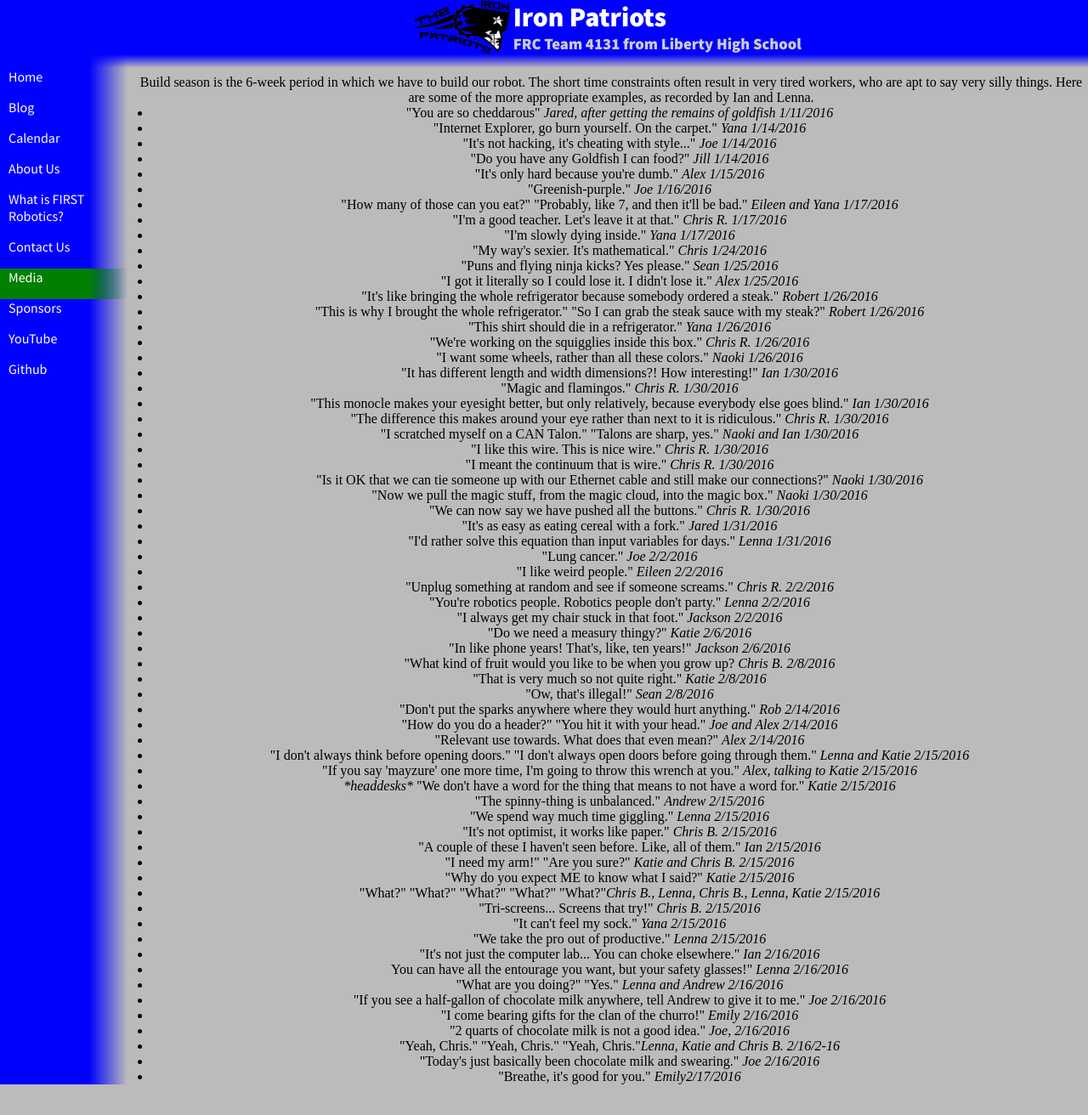
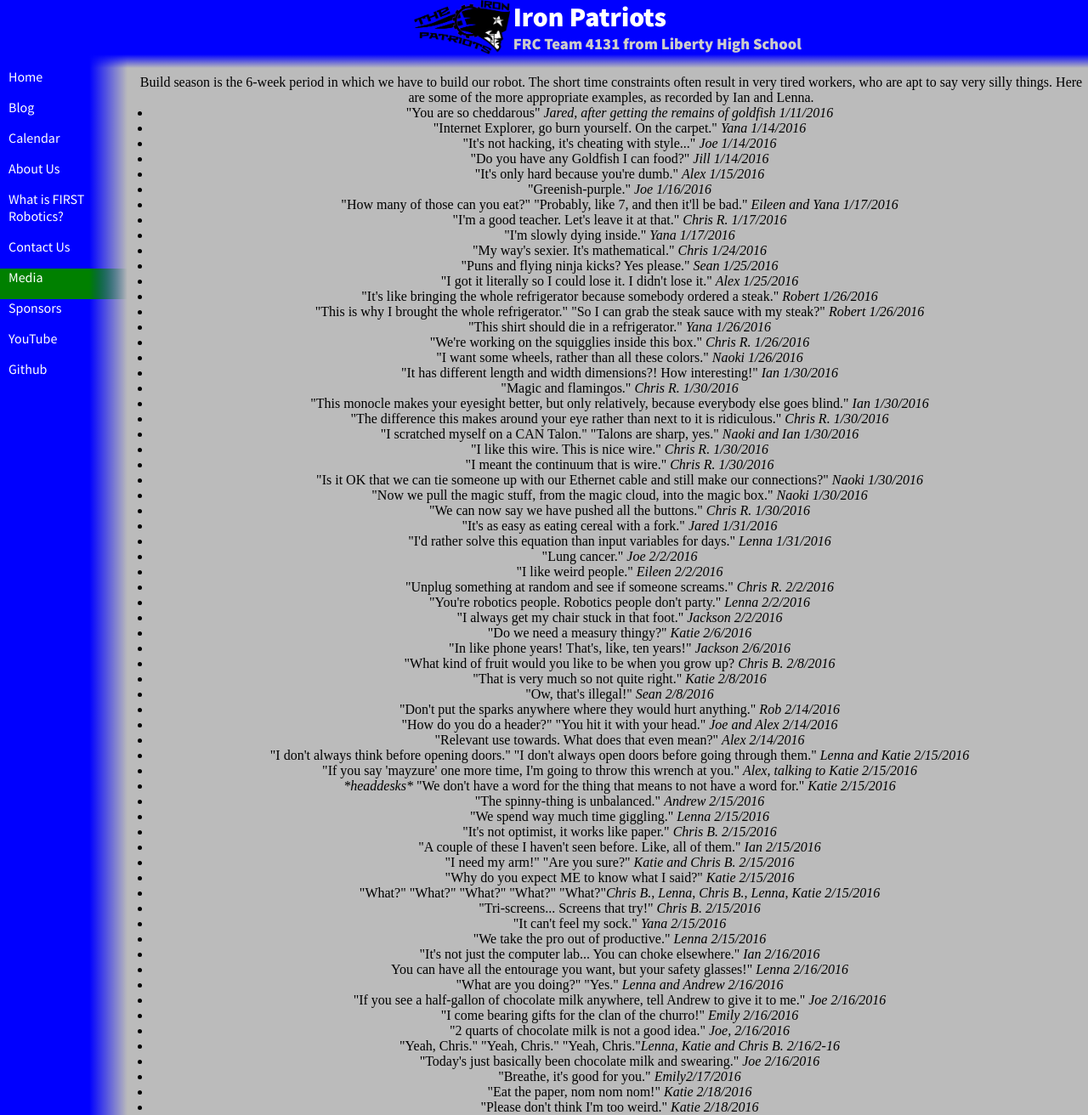
Before and after one commit to katiebugmoon/FRC4131.github.io, a Jekyll site: the page built from media/2016/quotes.html, in a window 1280 px wide. Shown: the whole page at 85% size. Built offline with Jekyll 4.4.1, drawn with Linux system fonts in a browser that asks for light colours; nearby versions of some CDN libraries; before the commit the page ends 1276 px from its top, so only the background shows below that.

Commit message:
Update quotes.html

```diff
--- a/media/2016/quotes.html
+++ b/media/2016/quotes.html
@@ -68,5 +68,5 @@ title: Build Season 2016 Quotes
 	<li>"Yeah, Chris." "Yeah, Chris." "Yeah, Chris."<i>Lenna, Katie and Chris B. 2/16/2-16</i> </li>
 	<li>"Today's just basically been chocolate milk and swearing." <i>Joe 2/16/2016</i></li>
 	<li>"Breathe, it's good for you." <i>Emily2/17/2016</i></li>
-</ul>
-<center>
+	<li>"Eat the paper, nom nom nom!" <i>Katie 2/18/2016</i></li>
+	<li>"Please don't think I'm too weird." <i>Katie 2/18/2016</i></li>
```
